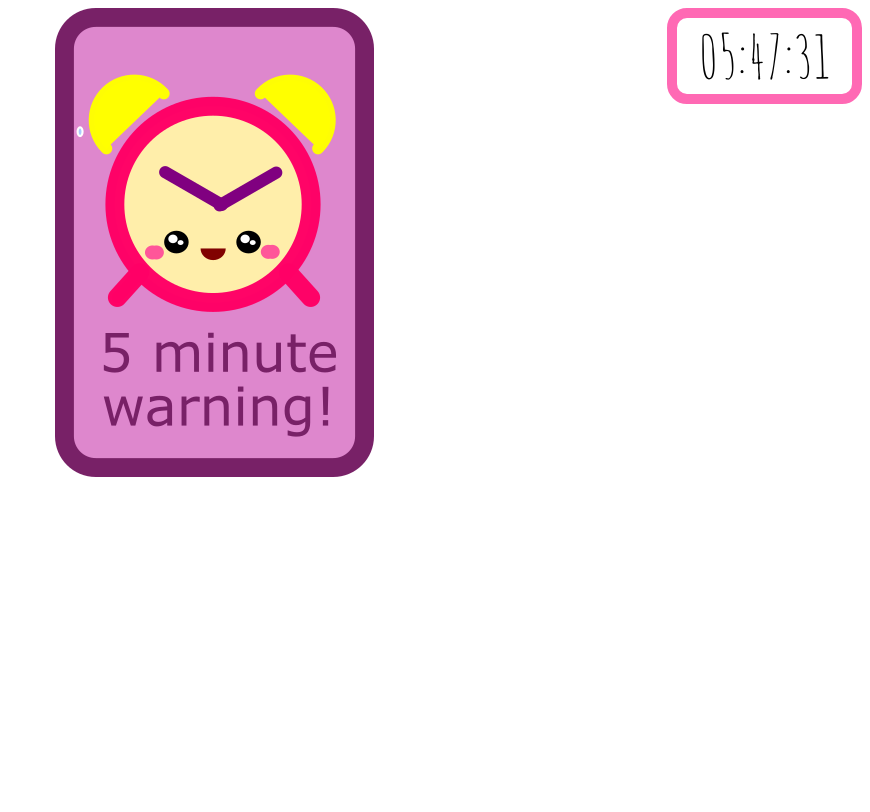
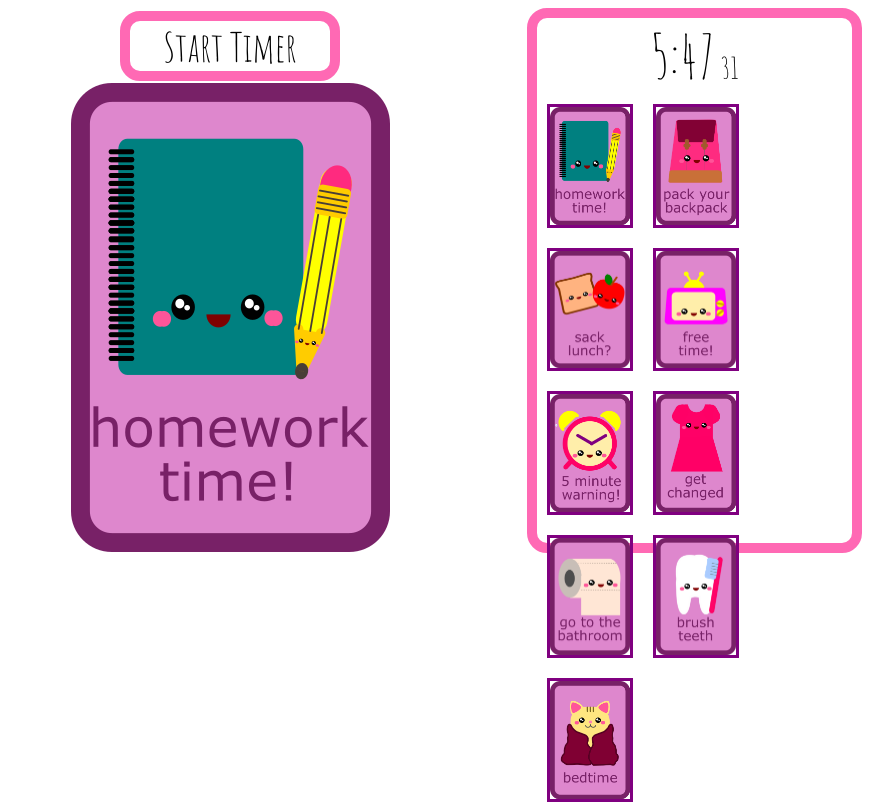
Before and after one commit to threadkind/schedule, a plain HTML site: page index.html in a window 1280 px wide. Shown: the whole page, without its empty margins (410-1280 px from the left). Drawn offline with nearby package versions, Linux system fonts and the light colour scheme.

Commit message:
added more style and set JS to add small tasks

```diff
--- a/index.html
+++ b/index.html
@@ -4,20 +4,29 @@
     <meta charset="UTF-8">
   <meta name="viewport" content="width=device-width,initial-scale=1">
     <title>Morning / Evening Routine</title>
-  <link href="https://fonts.googleapis.com/css?family=Amatic+SC" rel="stylesheet">
-  <link rel="stylesheet" href="styles.css" type="text/css">
+  	<link href="https://fonts.googleapis.com/css?family=Amatic+SC" rel="stylesheet">
+  	<link rel="stylesheet" href="https://cdn.jsdelivr.net/npm/animate.css@3.5.2/animate.min.css">
+    <link rel="stylesheet" href="styles.css" type="text/css">
   </head>
   <body>
-  <div id="time">Loading....</div>
+  	<div id="sidebar">
+	  	<div id="time">Loading....</div>
+	  	<div id="cards">
+	  	<div class="smallTask" id="1"></div>
+	  	<div class="smallTask" id="2"></div>
+	  	<div class="smallTask" id="3"></div>
+	  	<div class="smallTask" id="4"></div>
+	  	<div class="smallTask" id="5"></div>
+	  	<div class="smallTask" id="6"></div>
+	  	<div class="smallTask" id="7"></div>
+	  	<div class="smallTask" id="8"></div>
+	  	<div class="smallTask" id="9"></div>
+	  </div>
+  	</div>
+  <div id="taskWrapper">
+  <div id="timer">Start Timer</div>
   <div id="task"></div>
-  <div id="taskSidebar">
-  	<div class="smallTask"></div>
-  	<div class="smallTask"></div>
-  	<div class="smallTask"></div>
-  	<div class="smallTask"></div>
-  	<div class="smallTask"></div>
-  	<div class="smallTask"></div>
-  	</div>
+  </div>
   <script type="text/javascript" src="scripts.js"></script>
   </body>
 </html>
--- a/scripts.js
+++ b/scripts.js
@@ -1,3 +1,15 @@
+var assets = {
+	1: "images/Evening/homework.png",
+	2: "images/Evening/backpack.png",
+	3: "images/Evening/sackLunch.png",
+	4: "images/Evening/freeTime.png",
+	5: "images/Evening/5min.png",
+	6: "images/Evening/changed.png",
+	7: "images/Evening/bathroom.png",
+	8: "images/Evening/teeth.png",
+	9: "images/Evening/bedtime.png"
+}
+
 function time(){
 	var d = new Date();
 
@@ -6,8 +18,8 @@ function time(){
 	var second;
 
 
-	if(d.getHours() < 10){
-		hour = "0" + d.getHours();
+	if(d.getHours() > 12){
+		hour = d.getHours() - 12;
 	}
 	else {
 		hour = d.getHours();
@@ -26,6 +38,20 @@ function time(){
 	}
 
 
-	document.querySelector("#time").innerHTML = hour + ":" + minute + ":" + second;
+	document.querySelector("#time").innerHTML = hour + ':' + minute + '<span id="secs">  ' + second + '</span>';
 }
+
+function flipOut(){
+	document.querySelector("#task").classList += "animated flipOutX";
+	console.log(this);
+}
+
+var taskCounter = 1;
+
+for(var i = 1; i <= 9; i++){
+	document.getElementById(i).style.backgroundImage = "url(" + assets[i] +")";
+	document.getElementById(i).style.backgroundSize = "cover";
+};
+
 setInterval(time, 1000);
+document.querySelector("#task").addEventListener("click", flipOut);
--- a/styles.css
+++ b/styles.css
@@ -2,23 +2,53 @@
 	font-family: 'Amatic SC', cursive;
 	font-size: 60px;
 }
-#time {
-	width: 175px;
+#sidebar {
+	width: 315px;
+	height: 525px;
 	border: 10px solid hotpink;
 	text-align: center;
 	border-radius: 20px;
 	float: right;
 }
-#task {
-	margin: 0 auto;
-	width: 350px;
-	height: 500px;
-	background: hotpink;
-	background: url("images/Evening/5min.png") no-repeat;
+#time {
+	width: 100%;
 }
-#taskSidebar {
+#secs {
+	font-size: 30px;
+}
+#cards {
+	display: flex;
+	flex-wrap: wrap;
+	width: 100%;
 
 }
 .smallTask {
+	border: 3px solid purple;
+	height: 117.6px;
+	width: 80px;
+	margin: 10px;
+}
+#taskWrapper {
+	width: 350px;
+	height: 500px;
+	margin: 0 auto;
+	padding-top: 3px;
 
 }
+#task {
+	width: 319px;
+	height: 469px;
+	background: hotpink;
+	background: url("images/Evening/homework.png");
+	margin: 0 auto;
+}
+#timer {
+	border: 10px solid hotpink;
+	text-align: center;
+	border-radius: 20px;	width: 200px;
+	height: 50px;
+	margin: 0 auto;
+	margin-bottom: 2px;
+	font-size: 40px;
+
+}
```
Also changed, not shown: images/Evening/bedtime.png (added), images/Evening/freeTime.png (added), 1 other file.
